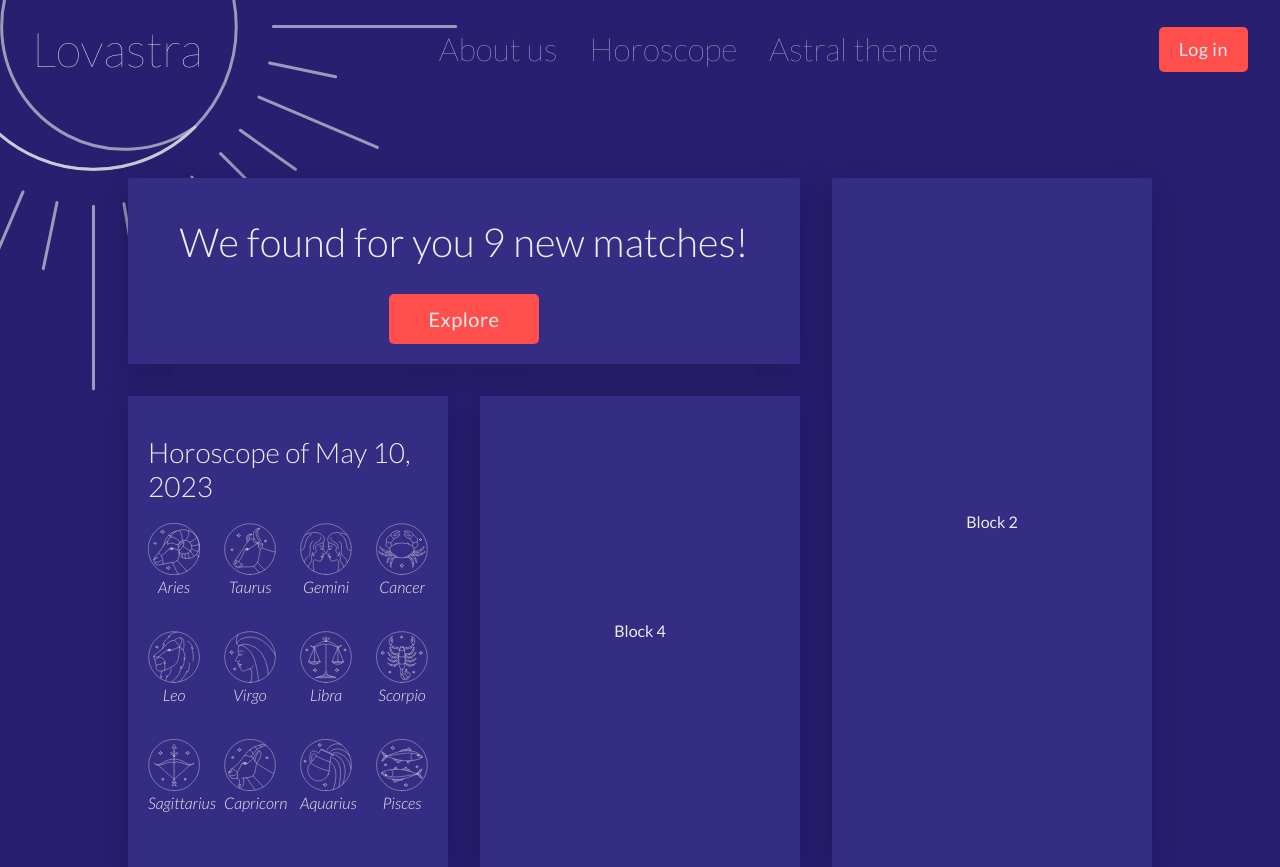
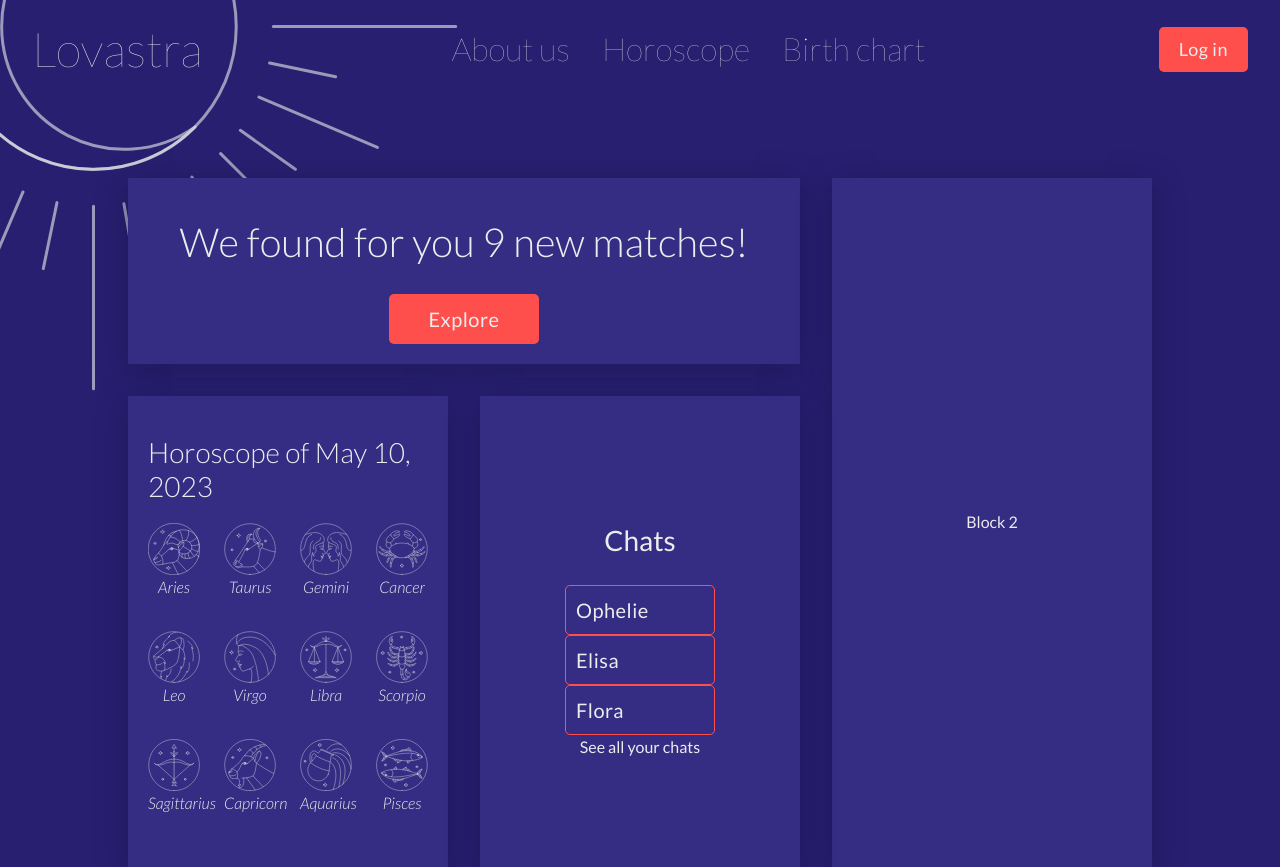
Before and after one commit to Jo-nana/lovastra, a React (Create React App) app: page /dashboard in a window 1280 px wide. Built offline with nearby package versions, Linux system fonts and the light colour scheme; no server answers.

Commit message:
creating a custom button for the chat button in bloc 4

```diff
--- a/src/components/button/button.component.jsx
+++ b/src/components/button/button.component.jsx
@@ -5,7 +5,8 @@ import { Link } from 'react-router-dom';
 // Render different types of buttons
 const BUTTON_TYPES_CLASSES = {
   secondary: 'button-secondary',
-  small: 'small-primary'
+  small: 'small-primary',
+  chatButton: 'chat-button'
 };
 
 const Button = ({ children, buttonType, isDisabled, to, ...otherProps }) => {
--- a/src/components/button/button.styles.scss
+++ b/src/components/button/button.styles.scss
@@ -1,3 +1,5 @@
+@import '../../index.scss';
+
 .button-container {
   min-width: 150px;
   width: auto;
@@ -45,4 +47,11 @@
     background-color: gray;
     color: white;
   }
+
+  &.chat-button{
+    background-color: $secondary-background-color;
+    border: 1px solid $primary-color;
+    justify-content: left;
+    padding: 10px;
+  }
 }
--- a/src/components/routes/astralTheme/astralTheme.component.jsx
+++ b/src/components/routes/astralTheme/astralTheme.component.jsx
@@ -1,7 +1,7 @@
 const AstralTheme = () => {
   return(
     <div className="container">
-      <h1>Astral theme</h1>
+      <h1>Birth chart</h1>
       <p>Work in progress</p>
     </div>
   )
--- a/src/components/routes/dashboard/dashboard.component.jsx
+++ b/src/components/routes/dashboard/dashboard.component.jsx
@@ -1,5 +1,6 @@
 import './dashboard.styles.scss';
 import string from '../../../string';
+import users from '../../../user';
 import Button from '../../button/button.component'
 
 import { signs } from '../../../signImages';
@@ -8,6 +9,7 @@ const Dashboard = () => {
   // variable to handle strings
   const block1String = string.dashboard.block1;
   const block3String = string.dashboard.block3;
+  const block4String = string.dashboard.block4
 
   //formated date of the day
   const currentDate = new Date();
@@ -47,7 +49,19 @@ const Dashboard = () => {
         </div>
       </div>
       <div className="block block4">
-        Block 4
+        <div className="block-header">
+          <h3>{block4String.headerText}</h3>
+        </div>
+        <Button buttonType="chatButton">
+          {users.user2.username}
+        </Button>
+        <Button buttonType="chatButton">
+          {users.user3.username}
+        </Button>
+        <Button buttonType="chatButton">
+         {users.user4.username}
+        </Button>
+        <a>{block4String.seeAll}</a>
       </div>
     </div>
   )
--- a/src/string.js
+++ b/src/string.js
@@ -17,7 +17,7 @@ const strings ={
   navigation:{
     menuAboutUs: 'About us',
     menuHoroscope: 'Horoscope',
-    menuAstralTheme: 'Astral theme'
+    menuAstralTheme: 'Birth chart'
   },
 
   horoscopePage:{
@@ -98,6 +98,11 @@ const strings ={
 
     block3: {
       horoscope: 'Horoscope of'
+    },
+
+    block4:{
+      headerText: 'Chats',
+      seeAll: 'See all your chats'
     }
   }
 }
```
